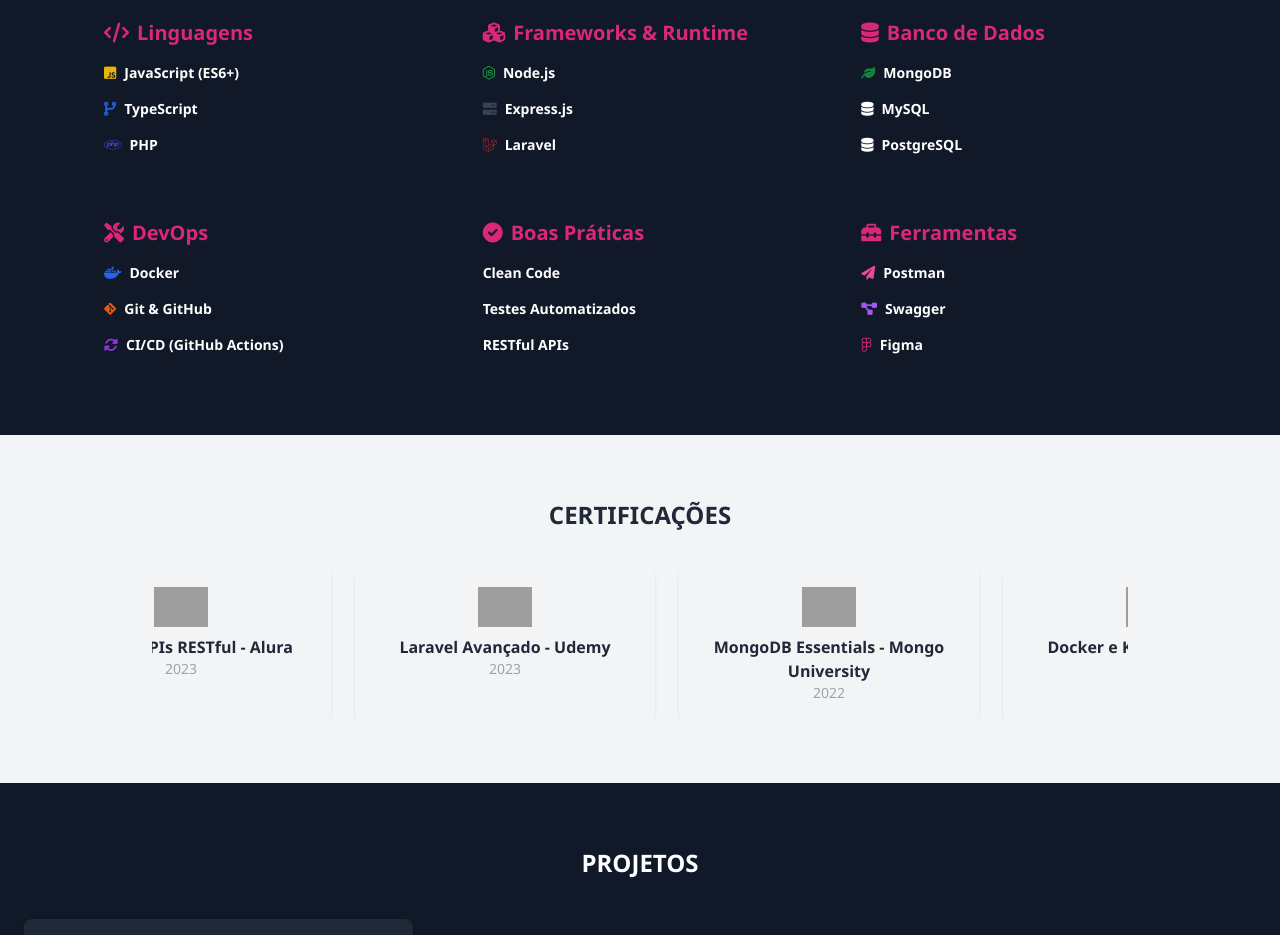
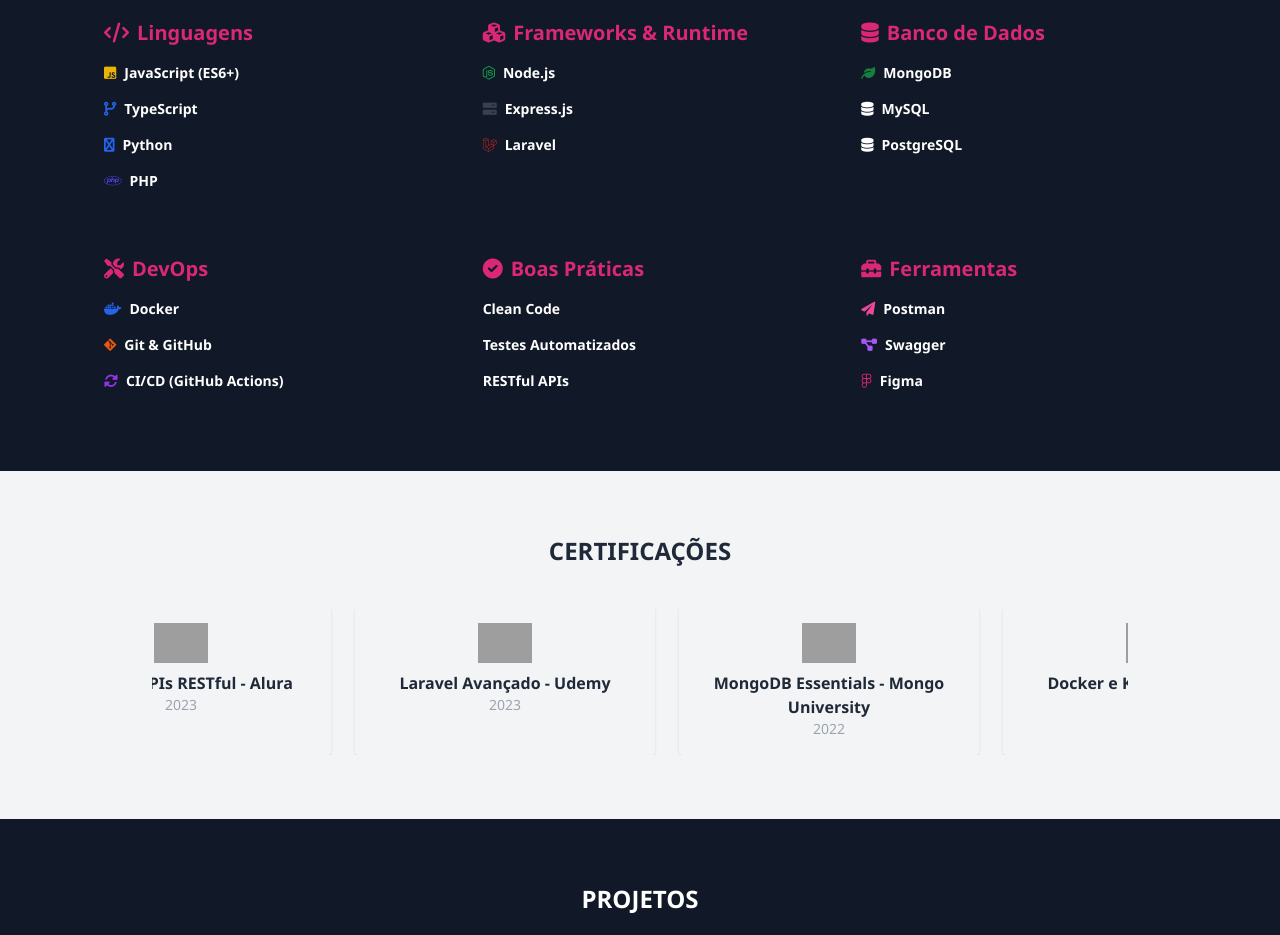
Before and after one commit to Aprimesoft/MyPortiflio-2025, a plain HTML site: page index.html in a window 1280 px wide. Shown: the part 1186-2121 px from the top of the page. Drawn offline with nearby package versions, Linux system fonts and the light colour scheme; grey boxes are pictures that could not be loaded.

Commit message:
feat: contacto adicionado na pagina

```diff
--- a/index.html
+++ b/index.html
@@ -129,6 +129,7 @@
             <ul class="space-y-4 font-bold text-whites-700 text-sm">
               <li><i class="fab fa-js-square mr-2 text-yellow-500"></i>JavaScript (ES6+)</li>
               <li><i class="fas fa-code-branch mr-2 text-blue-600"></i>TypeScript</li>
+              <li><i class="fas fa-python mr-2 text-blue-600"></i>Python</li>
               <li><i class="fab fa-php mr-2 text-indigo-600"></i>PHP</li>
             </ul>
           </div>
```
